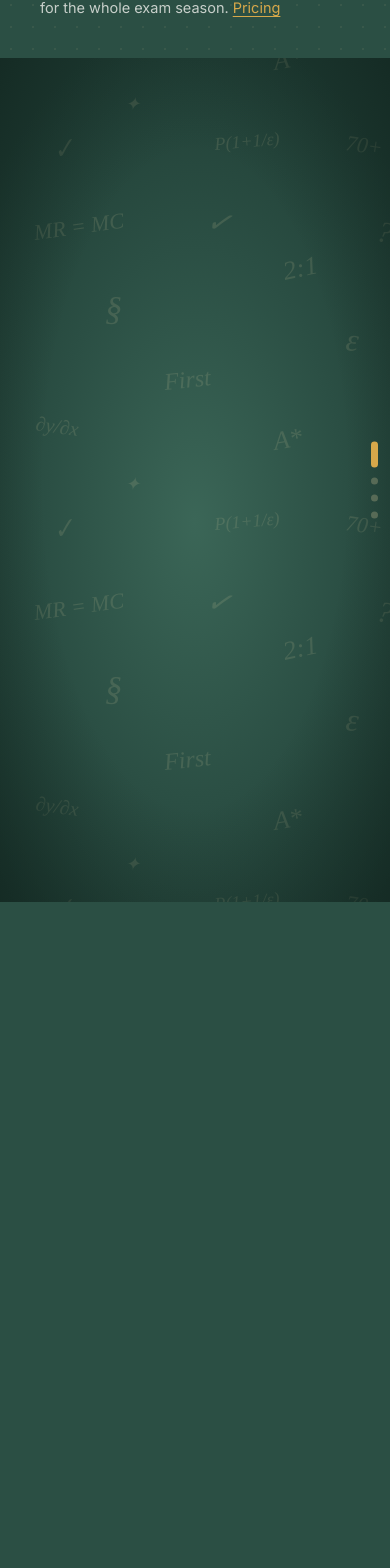
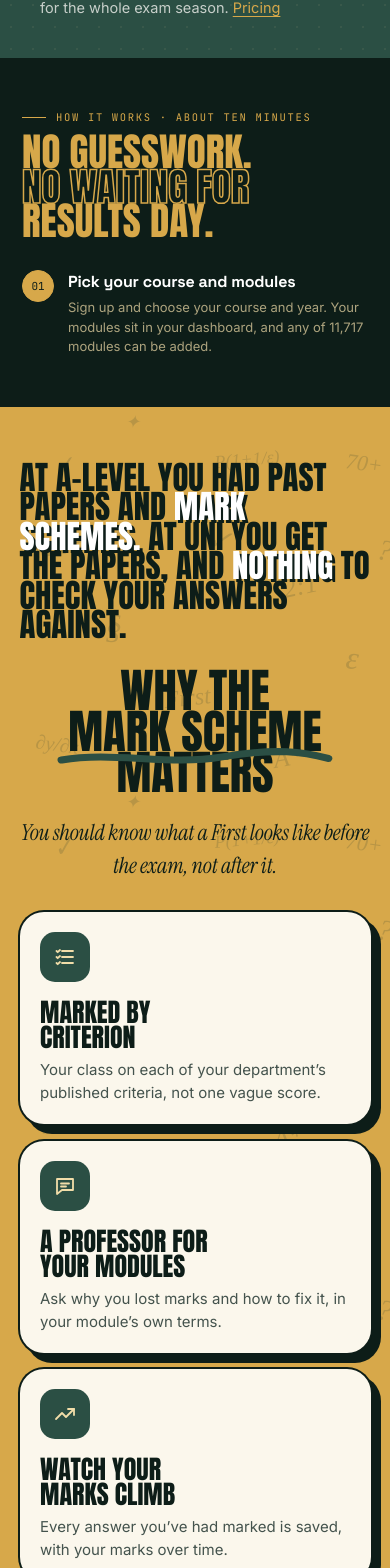
Before and after one commit to ammaarhasan462-hub/Unizy, a Next.js app in the folder web/: page / in a window 390 px wide. Shown: the part 1414-2982 px from the top of the page. Built offline with nearby package versions, Linux system fonts and the light colour scheme; no server answers.

Commit message:
Homepage on phones: drop the scroll-driven showpieces, how-it-works as plain steps, compact features
Co-Authored-By: Claude Opus 5.5 <noreply@anthropic.com>
Claude-Session: https://claude.ai/code/session_011sk3SYNrcr4ovM5QRsve4q

```diff
--- a/web/components/story/story.css
+++ b/web/components/story/story.css
@@ -565,3 +565,32 @@ html[data-uni="kcl"] .uz {
 .uz .th-savefine { margin: 0; font-size: 12.5px; color: var(--txt-s); }
 .th-err.th-limitbox { background: none; padding: 0; color: inherit; font-size: inherit; }
 @media (max-width: 600px) { .th-saverow .uz-btn { width: 100%; justify-content: center; } }
+
+/* ---------- phones: a shorter page ----------
+   The scroll-driven showpieces (the animated hero, the long pinned "how it works", the zoom section) are built for
+   big screens; on a phone they added ~10 screens of scrolling before pricing. Here the page is: try-it hero, how it
+   works as three plain steps, why the mark scheme matters + the 3 features, numbers, trust, reviews, pricing, FAQ. */
+@media (max-width: 760px) {
+  .uz-hero, .uz-unlock { display: none; }
+  .uz-split { height: auto; }
+  .uz-split .sp-stage { position: relative; height: auto; display: block; overflow: visible; }
+  .sp-right, .sp-bar { display: none; }
+  .sp-left { padding: 52px 22px 44px; overflow: visible; }
+  .sp-left h2 { font-size: clamp(34px, 10vw, 52px); }
+  .sp-steps { margin-top: 26px; gap: 6px; }
+  .sp-step { opacity: 1; }
+  .sp-step p { max-height: none; }
+  .sp-step .n { background: var(--gold-b); color: var(--ink-d); }
+  .uz-gap { padding: 56px 0; }
+  .gap-top { min-height: 0; padding-top: 0; }
+  .gap-float { display: none; }
+  .gap-banner { font-size: clamp(28px, 8.4vw, 40px); }
+  .gap-banner .w { opacity: 1; }
+  .gap-banner .w.hi { color: #fff; text-shadow: 3px 3px 0 var(--ink-d); }
+  .gap-why { margin-top: 30px; }
+  .gap-why h2 { font-size: clamp(40px, 12vw, 64px); }
+  .gap-cols { margin-top: 30px; grid-template-columns: 1fr; gap: 16px; }
+  .gcol { padding: 20px; transform: none !important; }
+  .gcol h3 { font-size: 26px; }
+  .gcol .mini { display: none; }
+}
```
